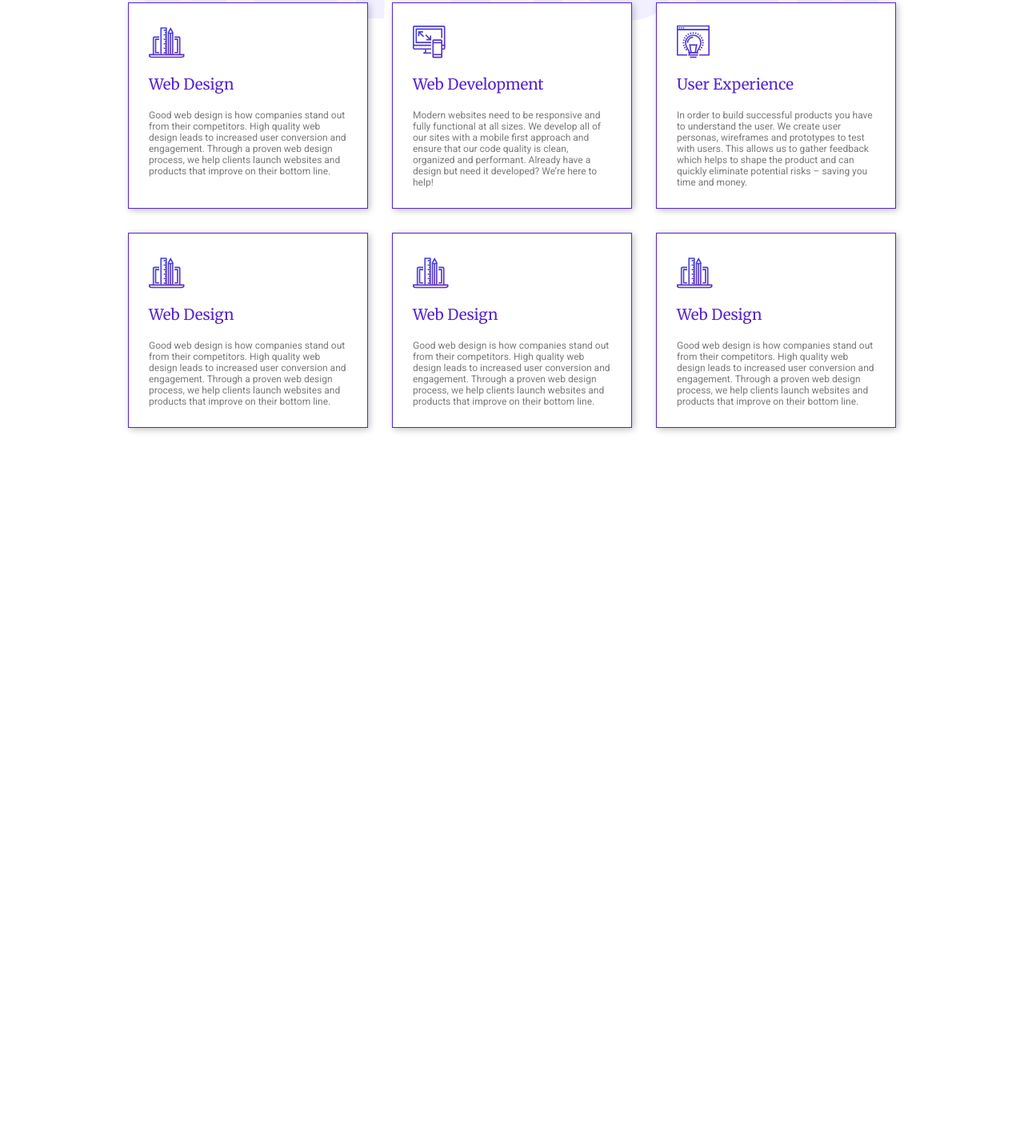
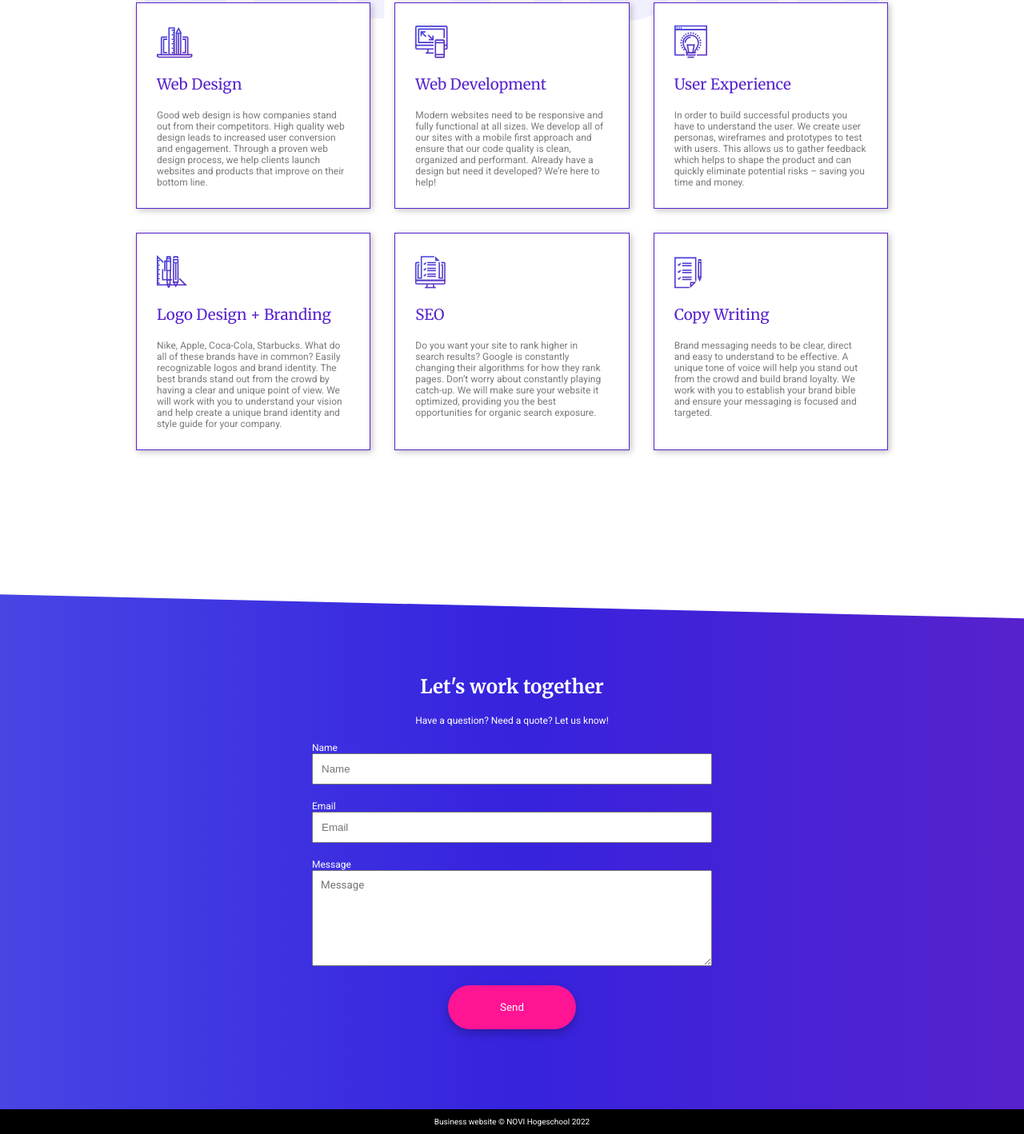
Before and after one commit to MirthePruis/business-concept, a plain HTML site: page index.html in a window 1280 px wide. Shown: the part 2637-4055 px from the top of the page at 80% size. Before the commit the page ends 3352 px from the top, so only its background shows below. Drawn offline with Linux system fonts and the light colour scheme.

Commit message:
Complete business concept website

```diff
--- a/index.html
+++ b/index.html
@@ -1,5 +1,5 @@
 <!DOCTYPE html>
-<html lang="en">
+<html lang="en" xmlns="http://www.w3.org/1999/html">
 <head>
     <meta charset="UTF-8">
     <link rel="stylesheet" href="styles.css">
@@ -78,21 +78,47 @@
             <p>In order to build successful products you have to understand the user. We create user personas, wireframes and prototypes to test with users. This allows us to gather feedback which helps to shape the product and can quickly eliminate potential risks – saving you time and money.</p>
         </article>
         <article class="article-service">
-            <img src="assets/icon_web-design.svg" alt="Web Design"/>
-            <h3>Web Design</h3>
-            <p> Good web design is how companies stand out from their competitors. High quality web design leads to increased user conversion and engagement. Through a proven web design process, we help clients launch websites and products that improve on their bottom line.</p>
+            <img src="assets/icon_graphic-design.svg" alt="Grafic Design"/>
+            <h3>Logo Design + Branding</h3>
+            <p>Nike, Apple, Coca-Cola, Starbucks. What do all of these brands have in common? Easily recognizable logos and brand identity. The best brands stand out from the crowd by having a clear and unique point of view. We will work with you to understand your vision and help create a unique brand identity and style guide for your company.
+            </p>
         </article>
         <article class="article-service">
-            <img src="assets/icon_web-design.svg" alt="Web Design"/>
-            <h3>Web Design</h3>
-            <p> Good web design is how companies stand out from their competitors. High quality web design leads to increased user conversion and engagement. Through a proven web design process, we help clients launch websites and products that improve on their bottom line.</p>
+            <img src="assets/icon_seo.svg" alt="SEO"/>
+            <h3>SEO</h3>
+            <p>Do you want your site to rank higher in search results? Google is constantly changing their algorithms for how they rank pages. Don’t worry about constantly playing catch-up. We will make sure your website it optimized, providing you the best opportunities for organic search exposure.</p>
         </article>
         <article class="article-service">
-            <img src="assets/icon_web-design.svg" alt="Web Design"/>
-            <h3>Web Design</h3>
-            <p> Good web design is how companies stand out from their competitors. High quality web design leads to increased user conversion and engagement. Through a proven web design process, we help clients launch websites and products that improve on their bottom line.</p>
+            <img src="assets/icon_copywriting.svg" alt="Copy Writing"/>
+            <h3>Copy Writing</h3>
+            <p>Brand messaging needs to be clear, direct and easy to understand to be effective. A unique tone of voice will help you stand out from the crowd and build brand loyalty. We work with you to establish your brand bible and ensure your messaging is focused and targeted.
+            </p>
         </article>
     </section>
+    <section class="contact" id="contact">
+        <div class="contact-content">
+        <h2>Let's work together</h2>
+        <p>Have a question? Need a quote? Let us know!</p>
+            <form class="contact-form">
+                <div class="form-field">
+        <p>Name</p>
+        <input type="text" placeholder="Name"/>
+                </div>
+                <div class="form-field">
+                    <p>Email</p>
+        <input type="email" placeholder="Email" minLength="10" />
+                </div>
+                <div class="form-field">
+        <p>Message</p>
+        <textarea placeholder="Message" maxLength="500"/></textarea>
+                </div>
+            </form>
+            <button class="contact-button" type="submit"> Send</button>
+        </div>
+    </section>
+    <footer>
+        <p class="footer-content">Business website © NOVI Hogeschool 2022</p>
+    </footer>
 </main>
 </body>
 </html>
--- a/styles.css
+++ b/styles.css
@@ -4,6 +4,9 @@
     margin: 0;
     padding: 0;
     box-sizing: border-box;
+}
+html {
+    scroll-behavior: smooth;
 }
 /*////////////////////////////////////////////////////////////////////////
 Table of Contents:
@@ -258,7 +261,7 @@ header::after {
     gap: 30px;
     width: 100%;
     position: relative;
-    max-widht: 1100px;
+    max-width: 1000px;
     margin: 120px auto 0;
     padding: 180px 30px 180px;
     box-sizing: border-box;
@@ -304,9 +307,99 @@ header::after {
     font-size: 12px;
 }
 /* ------------- 3.5 Contact --------------- */
-
+.contact {
+    padding: 100px 0 100px;
+    position: relative;
+    background: linear-gradient(90deg,#4845E4,#3623DE, #5722CD);
+    clip-path: polygon(0 0, 100% 30px, 100% 100%, 0 100%);
+}
+.contact-content {
+    display: flex;
+    flex-direction: column;
+    align-items: center;
+    justify-content: center;
+    max-width: 800px;
+    margin: 0 auto;
+    gap: 20px;
+}
+.contact-content h2 {
+    font-family: Merriweather, serif;
+    font-weight: bold;
+    color: white;
+}
+.contact-content p {
+    font-family: Roboto, sans-serif;
+    font-size: 12px;
+    color: white;
+}
+.contact-form {
+    display: flex;
+    flex-direction: column;
+    align-items: stretch;
+    gap: 20px;
+    width: 100%;
+    max-width: 500px;
+}
+.form-field input,
+.form-field textarea {
+    width: 100%;
+    box-sizing: border-box;
+    padding: 10px;
+}
+.form-field textarea {
+    height: 120px;
+    font-family: Roboto, sans-serif;
+}
+.contact-button {
+    background-color: deeppink;
+    color: white;
+    font-family: Roboto, sans-serif;
+    padding: 20px;
+    width: 20%;
+    border: none;
+    border-radius: 30px;
+    box-shadow: 0 5px 12px rgba(0, 0, 0, 0.25);;
+}
 
 /* --------------- 3.6 Footer -------------- */
+.footer-content {
+    background-color: black;
+    color: white;
+    font-family: 'Roboto', sans-serif;
+    font-size: 10px;
+    text-align: center;
+    padding: 10px;
+}
+/*////////////////4. Media Queries//////////*/
+@media screen and (max-width: 768px) {
+    .contact-content {
+        width: 100%;
+        box-sizing: border-box;
+        padding: 0 20px;
+    }
 
+    .contact-form {
+        width: 100%;
+        max-width: 100%;
+    }
 
-/*////////////////4. Media Queries//////////*/
+    .form-field {
+        width: 100%;
+    }
+
+    .form-field input,
+    .form-field textarea {
+        width: 100%;
+        box-sizing: border-box;
+    }
+
+    .services::after {
+        font-size: 120px;
+        top: 90px;
+    }
+
+    .work::after {
+        font-size: 200px;
+        top: 90px;
+    }
+}
```
